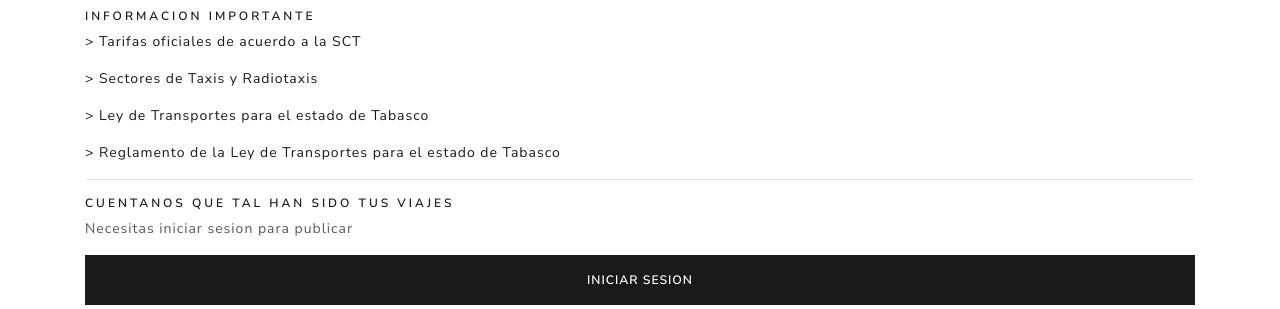
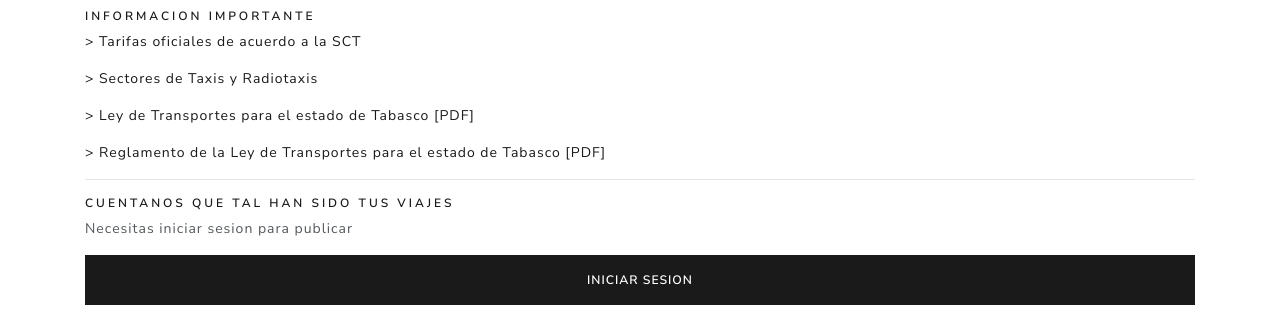
Before and after one commit to Biaku/reportaxi, a Django app: page / in a window 1280 px wide. Shown: the part 185-494 px from the top of the page. Run offline with Django 3.2, Linux system fonts and the light colour scheme; parts of the project's set-up code (start-up, migrations or seed data) failed here and were passed over; some libraries are stand-ins or nearby versions.

Commit message:
cambios en diseño

```diff
--- a/templates/webclient/email_register.html
+++ b/templates/webclient/email_register.html
@@ -20,7 +20,7 @@
                         style=" color: #153643; font-size: 28px; font-weight: bold; font-family: Arial, sans-serif;">
 
                         <img src="http://i1244.photobucket.com/albums/gg575/Biaku/logomail_zpsdcfon2fi.png" border="0"
-                             alt=" photo logomail_zpsdcfon2fi.png"
+                             alt="Bienvenido a REPORTAXI"
                              width="600"
                              height="230"
                              style="display: block;"/>
--- a/templates/webclient/index.html
+++ b/templates/webclient/index.html
@@ -12,9 +12,9 @@
                 <p><a href="{% url 'webclient:tarifas' %}">> Tarifas oficiales de acuerdo a la SCT</a></p>
                 <p><a href="{% url 'webclient:sectores' %}">> Sectores de Taxis y Radiotaxis</a></p>
                 <p><a target="_blank" href="http://www.ordenjuridico.gob.mx/Documentos/Estatal/Tabasco/wo26713.pdf">>
-                    Ley de Transportes para el estado de Tabasco</a></p>
+                    Ley de Transportes para el estado de Tabasco [PDF]</a></p>
                 <p><a target="_blank" href="http://www.ordenjuridico.gob.mx/Documentos/Estatal/Tabasco/wo105932.pdf">>
-                    Reglamento de la Ley de Transportes para el estado de Tabasco</a></p>
+                    Reglamento de la Ley de Transportes para el estado de Tabasco [PDF]</a></p>
                 <hr>
                 <h6>Cuentanos que tal han sido tus viajes</h6>
                 {% if request.user.is_authenticated %}
--- a/todo.txt
+++ b/todo.txt
@@ -1 +1,3 @@
-- Mostrar mensaje informativo al usuario cuando realice una publicacion
+- Mostrar mensaje informativo al usuario cuando realice una publicacion [ok]
+- cambiar el alt de la imagen de correo [ok]
+- agregar que es pdf las leyes[ok]
```
